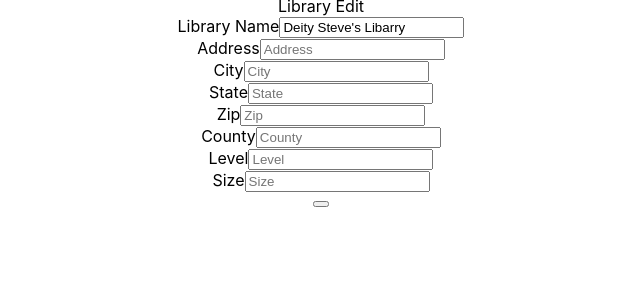
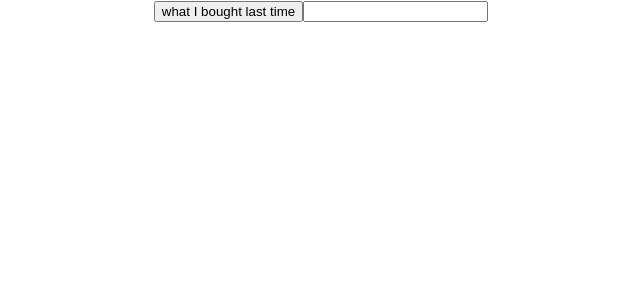
Before and after one commit to duncle-app/duncle-web-app, a React (Create React App) app: page /library/1/edit in a window 1280 px wide. Shown: the top 300 px of the page, without its empty margins (319-959 px from the left). Built offline with nearby package versions, Linux system fonts and the light colour scheme; the HTML template or start-up script is replaced by a standard one.

Commit message:
Implemented mutator function, key to editing the individual fields in FF

```diff
--- a/src/library-detail/control/library-detail-controller.tsx
+++ b/src/library-detail/control/library-detail-controller.tsx
@@ -31,7 +31,7 @@ export function LibraryDetailController(props: LibraryDetailProps) {
 
     function onEdit(library: Library): void {
         console.log('on edit clicked...');
-        console.log(`setting library to: ${library}`)
+        // console.log(`setting library to: ${library}`)
         history.push(`/library/${library.id}/edit`)
     }
 
--- a/src/library-edit/components/EditField.tsx
+++ b/src/library-edit/components/EditField.tsx
@@ -19,7 +19,7 @@ function EditField(props: EditFieldProps) {
                 component="input"
                 type="text"
                 placeholder={placeholder}
-                initialValue={value}
+                data={value}
             />
         </div>
     )
--- a/src/library-edit/components/library-edit.tsx
+++ b/src/library-edit/components/library-edit.tsx
@@ -1,4 +1,4 @@
-import React from 'react'
+import React, {useEffect} from 'react'
 import {Library} from "../../model/library";
 import {Grid} from "@material-ui/core";
 import {LibraryManager} from "../../control/library-manager";
@@ -11,7 +11,7 @@ interface LibraryEditProps {
 
 export default function LibraryEdit(props: LibraryEditProps) {
     const {address, contact, city, county, id, level, libraryName, notes, sales, size, state, zip} = props.library;
-    console.log(props.library);
+    console.log('Library edit', props.library);
     // this is the JSON object key that's returned when we click the the submit button.
     // i.e. { library : { .... } }
 
@@ -51,6 +51,7 @@ export default function LibraryEdit(props: LibraryEditProps) {
         },
     ];
 
+    // todo - ask aaron
     return (
         <>
             <Grid container direction="column" spacing={1}>
@@ -63,7 +64,7 @@ export default function LibraryEdit(props: LibraryEditProps) {
                             label={field.labelPlaceholder}
                             placeholder={field.labelPlaceholder}
                             id={field.identifier}
-                            value={field.value}
+                            value={libraryName}
                         />
                     )
                 })}
--- a/src/library-edit/control/library-edit-controller.tsx
+++ b/src/library-edit/control/library-edit-controller.tsx
@@ -3,7 +3,8 @@ import {Library} from "../../model/library";
 import LibraryEdit from "../components/library-edit";
 import {LibraryManager} from "../../control/library-manager";
 import {useLocation} from "react-router-dom";
-import {Form} from "react-final-form";
+import {Field, Form} from "react-final-form";
+import EditField from "../components/EditField";
 
 interface LibraryEditControllerProps {
     libraryManager: LibraryManager
@@ -17,6 +18,7 @@ function LibraryEditController(props: LibraryEditControllerProps) {
     let route = useLocation();
 
     useEffect(() => {
+        setSelectedLibrary(Library.None);
         /*
         * app state holds the current state of the app. Primarily, the list of libraries. Currently, the libraries are
         * held as a 'Behavior subject'. A behavior subject is an observable that can be subscribed too, and on
@@ -27,12 +29,12 @@ function LibraryEditController(props: LibraryEditControllerProps) {
         * */
         // todo - srn - break this out to a common class
         const subscription = libraryManager.getLibraries().subscribe((libraries: Library[]) => {
+            console.log('calling LibraryEditController subscription');
             const libraryId = route.pathname.split('/')[2];
             const library: Library | undefined = libraries.find(x => x.id === libraryId);
             if (library) setSelectedLibrary(library);
             else setSelectedLibrary(Library.None);
         });
-
         return () => subscription.unsubscribe();
     });
 
@@ -46,12 +48,37 @@ function LibraryEditController(props: LibraryEditControllerProps) {
         <>
             <Form
                 onSubmit={updateLibrarySubmit}
-                render={({handleSubmit}) => (
-                    <form onSubmit={handleSubmit}>
-                        <LibraryEdit library={selectedLibrary} libraryManager={libraryManager}/>
-                    </form>
-                )}>
-            </Form>
+                mutators={{
+                    setFieldValue: (args, state, utils) => {
+                        utils.changeValue(state, 'apples', () => 6)
+                    },
+                }}
+
+                render={({ form, ...rest }) => (
+                    <>
+                        <button onClick={form.mutators.setFieldValue}>what I bought last time</button>
+                        <Field
+                        name={'apples'}
+                        component="input"
+                        type="text"
+                        />
+                    </>
+                )}
+            />
+            {/*<Form*/}
+                {/*onSubmit={updateLibrarySubmit}*/}
+                {/*render={({handleSubmit}) => (*/}
+                    {/*<form onSubmit={handleSubmit}>*/}
+                        {/*/!*<LibraryEdit library={selectedLibrary} libraryManager={libraryManager}/>*!/*/}
+                        {/*<Field*/}
+                            {/*name={'mrSir'}*/}
+                            {/*component="input"*/}
+                            {/*type="text"*/}
+                            {/*placeholder={'ph'}*/}
+                        {/*/>*/}
+                    {/*</form>*/}
+                {/*)}>*/}
+            {/*</Form>*/}
         </>
     );
 }
```
